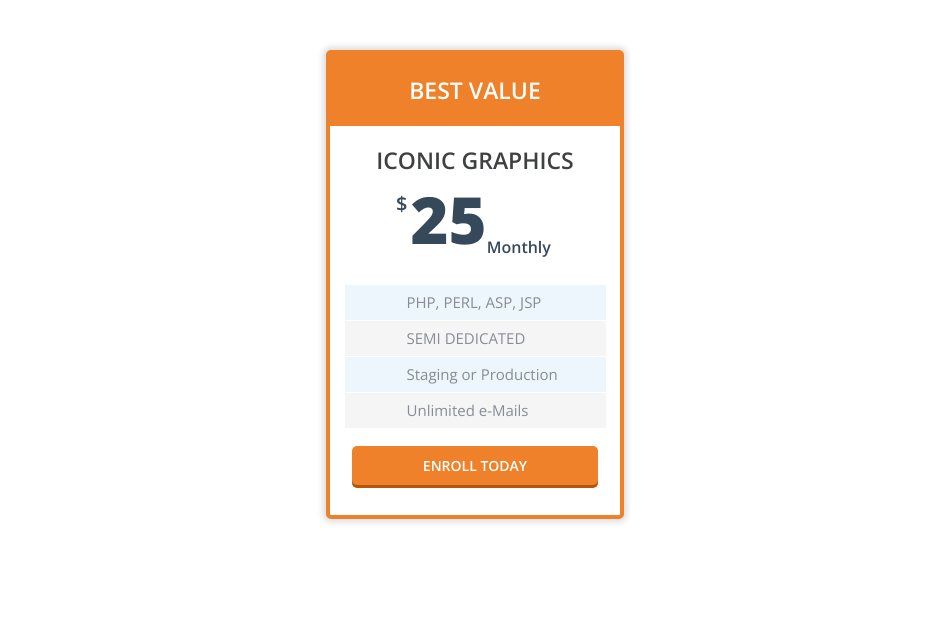
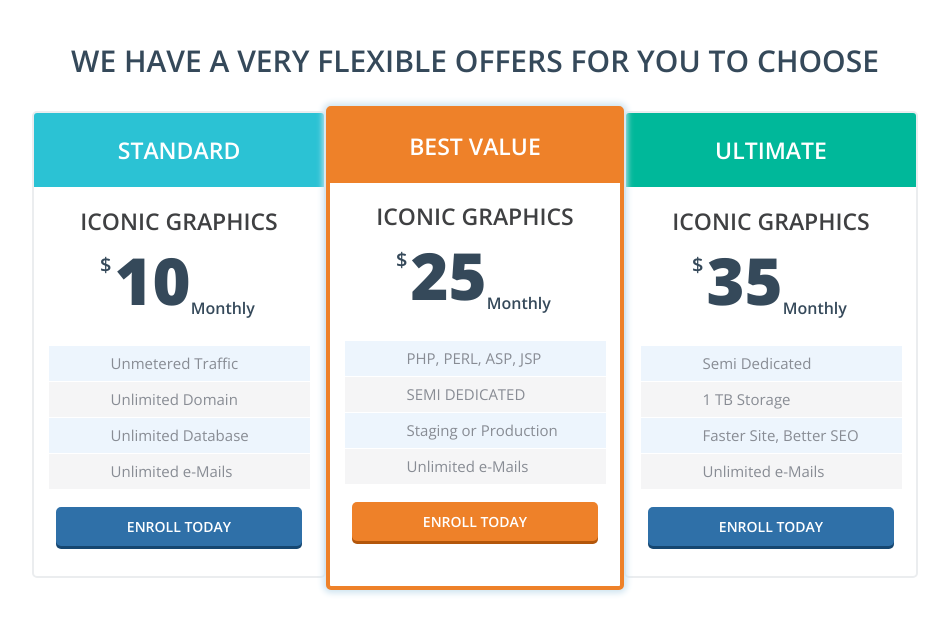
Before and after one commit to DzmitryKhokha/html-course-homework-Xoxa, a plain HTML site: page lesson-11-layouts/task1.html in a window 1280 px wide. Shown: the whole page, without its empty margins (165-1114 px from the left). Drawn offline with nearby package versions, Linux system fonts and the light colour scheme.

Commit message:
Make task1

```diff
--- a/lesson-11-layouts/style1.css
+++ b/lesson-11-layouts/style1.css
@@ -8,29 +8,45 @@ lightgray f5f5f6
 iconic font color 3f4042
 list font color 888c94
 */
+.Container {
+    text-align: center;
+    display: table;
+    margin: auto;
+}
+
 body {
     margin: 0 auto;
-    padding: 0;
-    box-sizing: border-box;
+    padding: 10px;
+}
+
+h3 {
+    font-family: "Open Sans", Arial, sans-serif;
+    text-align: center;
+    text-transform: uppercase;
+    font-weight: 600;
+    font-size: 30px;
+    color: #35495a;
+    margin-bottom: -20px;
 }
 
 /*Common styles for pricing block*/
 .pricing-block {
     border-radius: 5px;
     background: white;
-    box-shadow: 0 0 6px 3px #ddd;
+    box-shadow: 0 0 6px 3px #CFE4F0;
     font-family: "Open Sans", Arial, sans-serif;
     font-weight: 400;
     text-transform: uppercase;
     text-align: center;
     cursor: default;
+    display: inline-block;
 }
 
 .title {
     font-size: 23px;
     font-weight: 600;
-    padding: 20px 0;
-    margin: 0;
+    padding: 21px 3px;
+    margin: -1px;
 }
 
 .content {
@@ -105,9 +121,10 @@ body {
 
 /*Specific styles for BEST VALUE block*/
 .best-value {
-    margin: 50px auto;
+    top: -5px;
     width: 290px;
     border: 4px solid #ee8129;
+    position: relative;
 }
 
 .best-value .title {
@@ -119,4 +136,68 @@ body {
     color: white;
     background: #ee8129;
     box-shadow: #b3560b 0 3px 0 0;
+    margin-bottom: 45px;
 }
+
+/*styles for STANDARD block*/
+
+.standard {
+    margin: 50px auto;
+    width: 290px;
+    border: 2px solid #EBEDEF;
+    box-shadow: none;
+    padding: -5px;
+    float: left;
+    box-sizing: content-box;
+}
+
+.standard .cta-btn {
+    color: white;
+    background: #2F70A8;
+    box-shadow: #154670 0 3px 0 0;
+}
+
+.standard .title1 {
+    color: white;
+    background-color: #2BC2D4;
+}
+
+.title1 {
+    font-size: 23px;
+    font-weight: 600;
+    padding: 21px 2px;
+    margin: 0;
+    border: #2BC2D4 10px;
+    border-top-left-radius: 3px;
+    border-top-right-radius: 3px;
+}
+
+/*styles for ULTIMATE block*/
+
+.ultimate {
+    margin: 50px auto;
+    width: 290px;
+    border: 2px solid #EBEDEF;
+    box-shadow: none;
+}
+
+.ultimate .cta-btn {
+    color: white;
+    background: #2F70A8;
+    box-shadow: #154670 0 3px 0 0;
+}
+
+.ultimate .title2 {
+    color: white;
+    background-color: #00B89A;
+}
+
+.title2 {
+    font-size: 23px;
+    font-weight: 600;
+    padding: 21px 2px;
+    margin: 0;
+    border: #2BC2D4 10px;
+    border-top-left-radius: 3px;
+    border-top-right-radius: 3px;
+}
--- a/lesson-11-layouts/task1.html
+++ b/lesson-11-layouts/task1.html
@@ -10,6 +10,8 @@
   <link rel="stylesheet" href="style1.css">
 </head>
 <body>
+  <h3>We have a very flexible offers for you to choose</h3>
+    <div class="Container">
       <div class="pricing-block best-value">
         <h3 class="title">Best value</h3>
         <h4 class="content">Iconic Graphics</h4>
@@ -24,5 +26,36 @@
         </ul>
         <a class="cta-btn" href="">Enroll Today</a>
       </div>
+
+      <div class="pricing-block standard">
+        <h3 class="title1">Standard</h3>
+        <h4 class="content">Iconic Graphics</h4>
+        <p class="value">
+          <sup>$</sup>10<sub>Monthly</sub>
+        </p>
+        <ul class="features">
+          <li>Unmetered Traffic</li>
+          <li>Unlimited Domain</li>
+          <li>Unlimited Database</li>
+          <li>Unlimited e-Mails</li>
+        </ul>
+        <a class="cta-btn" href="">Enroll Today</a>
+      </div>
+
+      <div class="pricing-block ultimate">
+        <h3 class="title2">Ultimate</h3>
+        <h4 class="content">Iconic Graphics</h4>
+        <p class="value">
+          <sup>$</sup>35<sub>Monthly</sub>
+        </p>
+        <ul class="features">
+          <li>Semi Dedicated</li>
+          <li>1 TB Storage</li>
+          <li>Faster Site, Better SEO</li>
+          <li>Unlimited e-Mails</li>
+        </ul>
+        <a class="cta-btn" href="">Enroll Today</a>
+      </div>
+    </div>
 </body>
 </html>
```
Also changed, not shown: 1 other file. Lines whose indentation alone changed are shown as unchanged.
